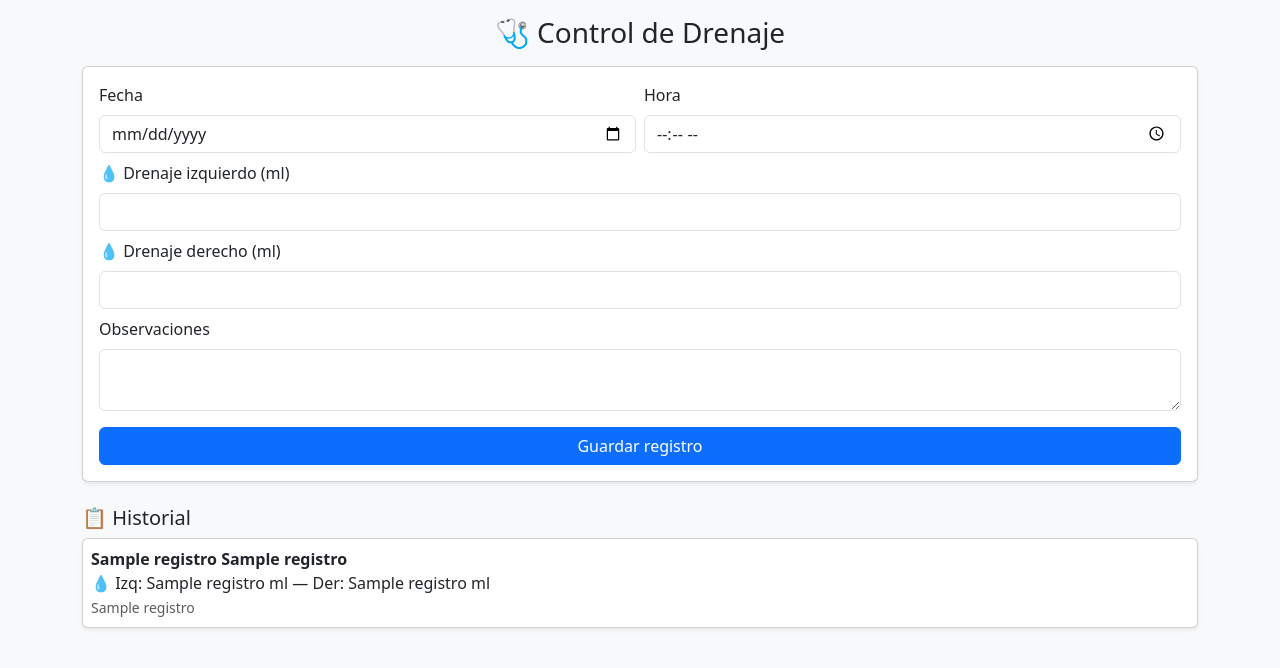
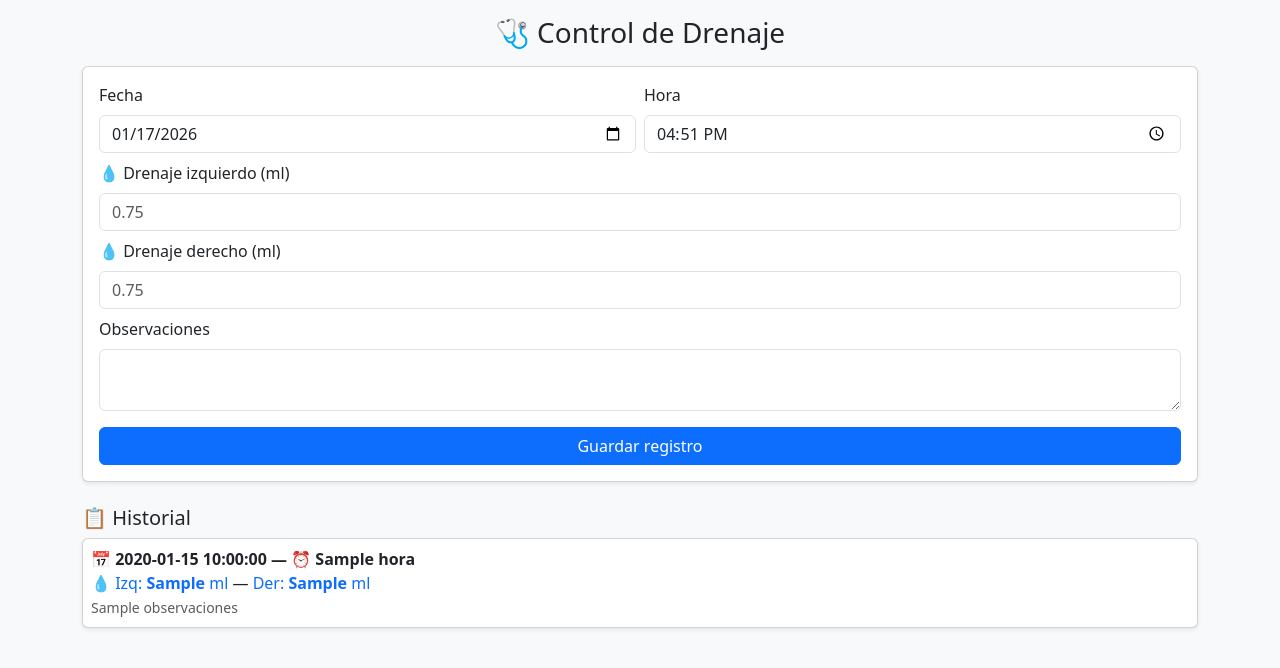
Before and after one commit to Pastormerlo/control-drenaje, a Flask app: template templates/index.html in a window 1280 px wide. Shown: the top 668 px of the page. Run offline with Flask 3, Linux system fonts and the light colour scheme; the template is opened without the code that fills it: most values are stand-ins (such as "Sample title", 1, 10 or a date in 2020); some libraries are stand-ins or nearby versions.

Commit message:
index.html

```diff
--- a/templates/index.html
+++ b/templates/index.html
@@ -9,27 +9,25 @@
 <body class="bg-light">
 
 <div class="container py-3">
-
     <h3 class="text-center mb-3">🩺 Control de Drenaje</h3>
 
     <form method="POST" class="card p-3 mb-4 shadow-sm">
-
         <div class="row g-2">
             <div class="col-6">
                 <label class="form-label">Fecha</label>
-                <input type="date" name="fecha" class="form-control" required>
+                <input type="date" name="fecha" id="f_auto" class="form-control" required>
             </div>
             <div class="col-6">
                 <label class="form-label">Hora</label>
-                <input type="time" name="hora" class="form-control" required>
+                <input type="time" name="hora" id="h_auto" class="form-control" required>
             </div>
         </div>
 
         <label class="form-label mt-2">💧 Drenaje izquierdo (ml)</label>
-        <input type="number" name="cantidad_izq" class="form-control" required>
+        <input type="number" name="cantidad_izq" step="0.01" class="form-control" placeholder="0.75" required>
 
         <label class="form-label mt-2">💧 Drenaje derecho (ml)</label>
-        <input type="number" name="cantidad_der" class="form-control" required>
+        <input type="number" name="cantidad_der" step="0.01" class="form-control" placeholder="0.75" required>
 
         <label class="form-label mt-2">Observaciones</label>
         <textarea name="observaciones" class="form-control" rows="2"></textarea>
@@ -42,14 +40,23 @@
     {% for r in registros %}
     <div class="card mb-2 shadow-sm">
         <div class="card-body p-2">
-            <strong>{{ r[1] }} {{ r[2] }}</strong><br>
-            💧 Izq: {{ r[3] }} ml — Der: {{ r[4] }} ml<br>
-            <small class="text-muted">{{ r[5] }}</small>
+            <strong>📅 {{ r.fecha }} — ⏰ {{ r.hora }}</strong><br>
+            <span class="text-primary">💧 Izq: <strong>{{ r.cant_izq }}</strong> ml</span> —
+            <span class="text-primary">Der: <strong>{{ r.cant_der }}</strong> ml</span><br>
+            <small class="text-muted">{{ r.observaciones }}</small>
         </div>
     </div>
     {% endfor %}
+</div>
 
-</div>
+<script>
+    // Esto te ahorra tiempo poniendo la fecha y hora actual
+    window.onload = function() {
+        const ahora = new Date();
+        document.getElementById('f_auto').value = ahora.toISOString().split('T')[0];
+        document.getElementById('h_auto').value = ahora.toLocaleTimeString('it-IT', { hour: '2-digit', minute: '2-digit' });
+    }
+</script>
 
 </body>
 </html>
```
